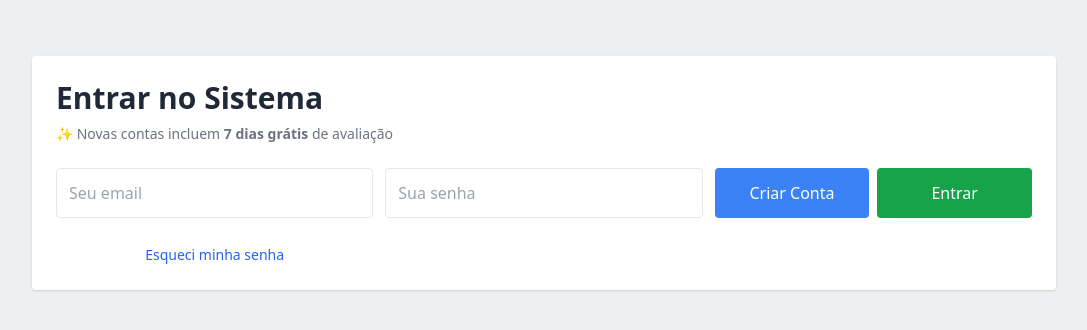
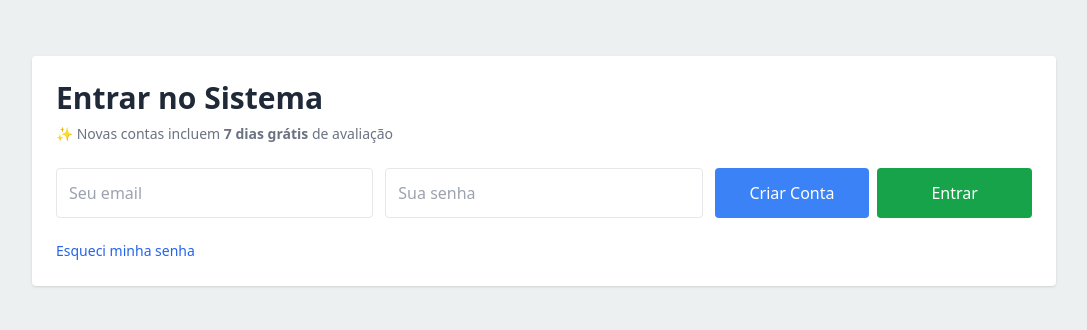
Before and after one commit to kbest007/ff-financa, a plain HTML site: page index.html in a window 1280 px wide. Shown: the whole page, without its empty margins (96-1183 px from the left). Drawn offline with nearby package versions, Linux system fonts and the light colour scheme.

Commit message:
Add files via upload
incluído o botao esqueci minha senha

```diff
--- a/index.html
+++ b/index.html
@@ -97,7 +97,7 @@
                class="border rounded px-3 py-3 text-black">
         <input type="password" id="password" placeholder="Sua senha"
                class="border rounded px-3 py-3 text-black">
-   <div class="flex gap-2">
+        <div class="flex gap-2">
   <button onclick="signup()"
           class="bg-blue-500 text-white px-4 py-3 rounded w-full">
     Criar Conta
@@ -108,14 +108,12 @@
     Entrar
   </button>
 </div>
-
-<div class="mt-3 text-center">
-  <a href="/reset-password.html"
-     class="text-blue-600 hover:underline text-sm font-medium">
+<div class="mt-2">
+  <button onclick="forgotPassword()"
+          class="text-blue-600 hover:underline text-sm">
     Esqueci minha senha
-  </a>
-</div>
-      </div>
+  </button>
+</div>      </div>
     </div>
   </section>
   <div x-show="user && licenseExpired" x-cloak
@@ -127,11 +125,13 @@
         Seu trial de <strong>7 dias</strong> expirou.<br>
         Para continuar usando o <strong>FF Finanças</strong>, adquira uma licença.
       </p>
+
       <div class="bg-white/10 rounded-xl p-4 mb-6 text-sm text-gray-300 text-left space-y-1">
         <p>📧 <span x-text="user?.email"></span></p>
         <p>📅 Trial iniciado em: <span x-text="trialStartFormatted()"></span></p>
         <p>⏰ Trial expirou em: <span x-text="trialExpiredFormatted()"></span></p>
       </div>
+
       <div class="space-y-3">
         <a href="mailto:cbest07@gmail.com?subject=Licença FF Finanças"
            class="block w-full bg-secondary hover:bg-orange-500 text-white font-bold py-3 rounded-xl transition-colors">
@@ -142,12 +142,15 @@
           Sair da conta
         </button>
       </div>
+
       <p class="text-xs text-gray-500 mt-6">
         Já adquiriu? Aguarde a ativação pela equipe ou entre em contato.
       </p>
     </div>
   </div>
+
   <div x-show="user && !licenseExpired" x-cloak>
+
     <header class="bg-primary text-white p-4">
       <div class="flex flex-col lg:flex-row justify-between gap-3 items-center">
         <div class="flex items-center gap-3">
@@ -166,6 +169,7 @@
                   class="bg-purple-600 hover:bg-purple-700 text-white font-bold px-4 py-2 rounded shadow flex items-center gap-1">
             👑 Painel Admin
           </button>
+
           <input type="text" placeholder="Buscar..."
                  class="px-3 py-2 rounded text-black"
                  x-model="search">
@@ -1191,6 +1195,22 @@
         }
       };
     }
+
+async function forgotPassword() {
+  const email = prompt("Digite o e-mail da sua conta:");
+
+  if (!email) return;
+
+  const { error } = await supabaseClient.auth.resetPasswordForEmail(email, {
+    redirectTo: 'https://ff-financa.vercel.app/reset-password.html'
+  });
+
+  if (error) {
+    alert("Erro: " + error.message);
+  } else {
+    alert("Enviamos um link para redefinição de senha para o seu e-mail.");
+  }
+}
   </script>
 
 </body>
```
